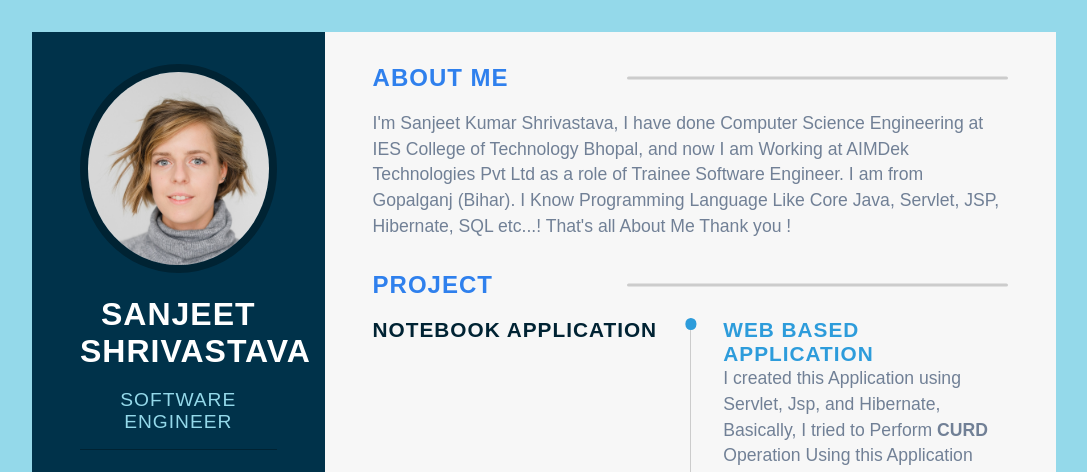
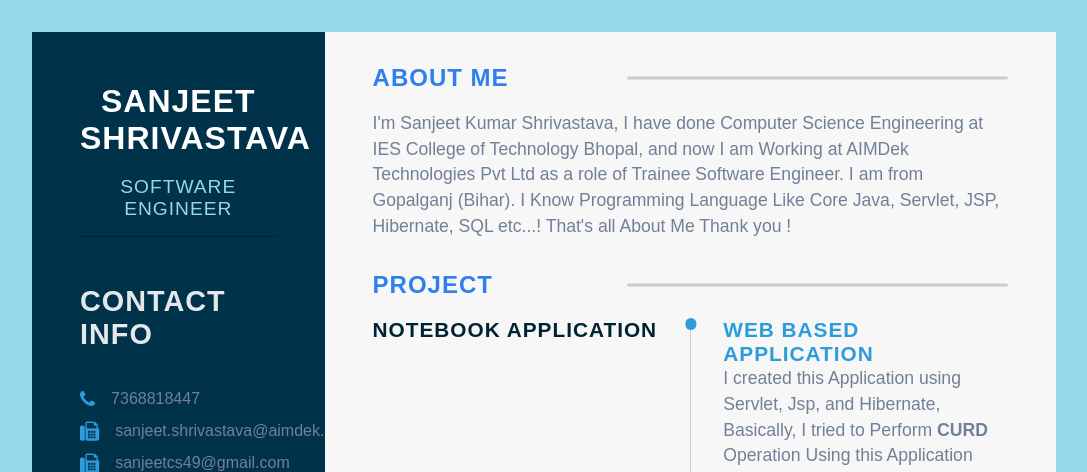
Before and after one commit to sudo-sngt/sanjeetcv, a plain HTML site: page index.html in a window 1280 px wide. Shown: the top 472 px of the page, without its empty margins (96-1183 px from the left). Drawn offline with Linux system fonts and the light colour scheme.

Commit message:
remove image

```diff
--- a/index.html
+++ b/index.html
@@ -15,9 +15,6 @@
         <section class="left-section">
             <div class="left-content">
                 <div class="profile">
-                    <div class="image">
-                        <img src="/avatar.jpg" alt="">
-                    </div>
                     <h2 class="name">Sanjeet Shrivastava</h2>
                     <p class="career">Software Engineer</p>
                 </div>
```
